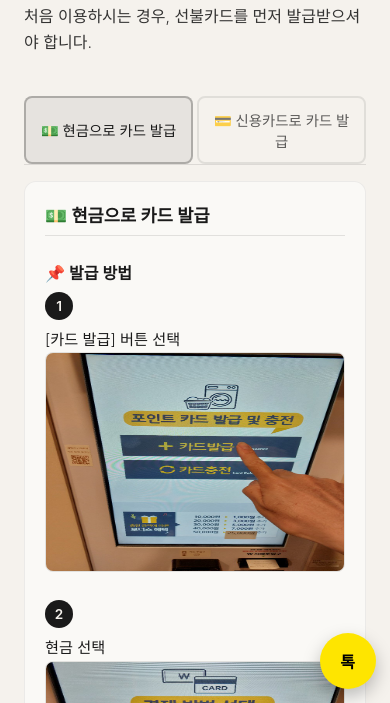
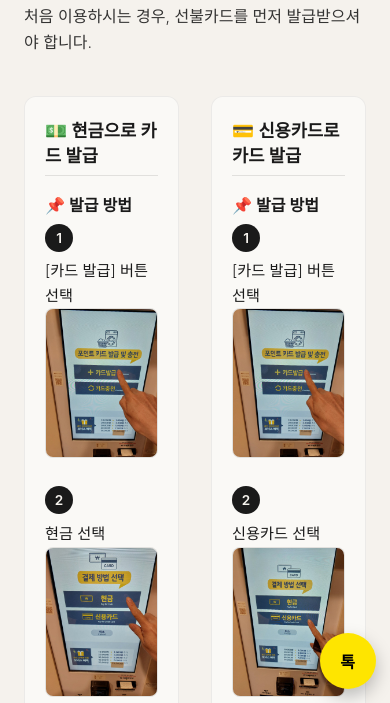
Before and after one commit to choiplea-droid/multishop, a plain HTML site: page laundry-card.html in a window 390 px wide. Shown: the part 141-844 px from the top of the page. Drawn offline with Linux system fonts and the light colour scheme.

Commit message:
탭도 제거함

```diff
--- a/script.js
+++ b/script.js
@@ -44,71 +44,5 @@
     });
   });
 
-  // 모바일: 탭 방식 (스크롤해도 안 닫힘)
-  (function () {
-    var BREAKPOINT = 900;
-    var mq = window.matchMedia("(max-width: " + BREAKPOINT + "px)");
-
-    function setupTabs(columns) {
-      if (columns.classList.contains("card-tabs__panels")) return;
-
-      var wrapper = document.createElement("div");
-      wrapper.className = "card-tabs";
-      columns.parentNode.insertBefore(wrapper, columns);
-      wrapper.appendChild(columns);
-      columns.classList.add("card-tabs__panels");
-
-      var details = columns.querySelectorAll(".card-accordion");
-
-      var bar = document.createElement("div");
-      bar.className = "card-tabs__bar";
-      var tab0 = document.createElement("button");
-      tab0.type = "button";
-      tab0.className = "card-tabs__tab is-active";
-      tab0.setAttribute("aria-selected", "true");
-      tab0.textContent = details[0] ? (details[0].querySelector(".card-accordion__summary") && details[0].querySelector(".card-accordion__summary").textContent.trim()) || "현금 결제" : "1";
-      var tab1 = document.createElement("button");
-      tab1.type = "button";
-      tab1.className = "card-tabs__tab";
-      tab1.setAttribute("aria-selected", "false");
-      tab1.textContent = details[1] ? (details[1].querySelector(".card-accordion__summary") && details[1].querySelector(".card-accordion__summary").textContent.trim()) || "선불카드 결제" : "2";
-      bar.appendChild(tab0);
-      bar.appendChild(tab1);
-      wrapper.insertBefore(bar, columns);
-
-      function goTo(i) {
-        details.forEach(function (d, j) {
-          d.classList.toggle("is-active", j === i);
-        });
-        bar.querySelectorAll(".card-tabs__tab").forEach(function (t, j) {
-          t.classList.toggle("is-active", j === i);
-          t.setAttribute("aria-selected", j === i ? "true" : "false");
-        });
-      }
-
-      tab0.addEventListener("click", function () {
-        goTo(0);
-      });
-      tab1.addEventListener("click", function () {
-        goTo(1);
-      });
-
-      goTo(0);
-    }
-
-    function initTabs() {
-      if (!mq.matches) return;
-      var columns = document.querySelector(".card-columns");
-      if (columns) setupTabs(columns);
-    }
-
-    mq.addEventListener("change", initTabs);
-    if (document.readyState === "loading") {
-      document.addEventListener("DOMContentLoaded", initTabs);
-    } else {
-      initTabs();
-    }
-  })();
-
   if (typeof initI18n === "function") initI18n();
 })();
--- a/subpage.css
+++ b/subpage.css
@@ -267,66 +267,6 @@
   max-height: 220px;
 }
 
-@media (max-width: 900px) {
-  /* 모바일: 탭 방식 (스크롤해도 안 닫힘) */
-  .card-tabs__bar {
-    display: flex;
-    gap: 0.25rem;
-    margin-bottom: 1rem;
-    border-bottom: 1px solid rgba(0, 0, 0, 0.1);
-  }
-
-  .card-tabs__tab {
-    flex: 1;
-    padding: 0.7rem 0.6rem;
-    font-size: 0.9rem;
-    font-weight: 500;
-    font-family: var(--font);
-    color: var(--text);
-    background: transparent;
-    border: 2px solid rgba(0, 0, 0, 0.12);
-    border-radius: 8px;
-    cursor: pointer;
-    opacity: 0.7;
-    transition: opacity 0.2s, background 0.2s, border-color 0.2s;
-  }
-
-  .card-tabs__tab.is-active {
-    opacity: 1;
-    background: rgba(0, 0, 0, 0.06);
-    border-color: rgba(0, 0, 0, 0.25);
-  }
-
-  .card-tabs__panels {
-    grid-template-columns: 1fr;
-    gap: 0;
-  }
-
-  .card-tabs__panels > .card-accordion {
-    display: none;
-  }
-
-  .card-tabs__panels > .card-accordion.is-active {
-    display: block;
-  }
-
-  .card-accordion__summary {
-    list-style: none;
-    cursor: default;
-    pointer-events: none;
-    padding-right: 1rem;
-  }
-
-  .card-accordion__summary::-webkit-details-marker,
-  .card-accordion__summary::marker {
-    display: none;
-  }
-
-  .card-accordion__body {
-    padding-top: 0.5rem;
-  }
-}
-
 .sub-section {
   margin-bottom: 2.5rem;
 }
```
